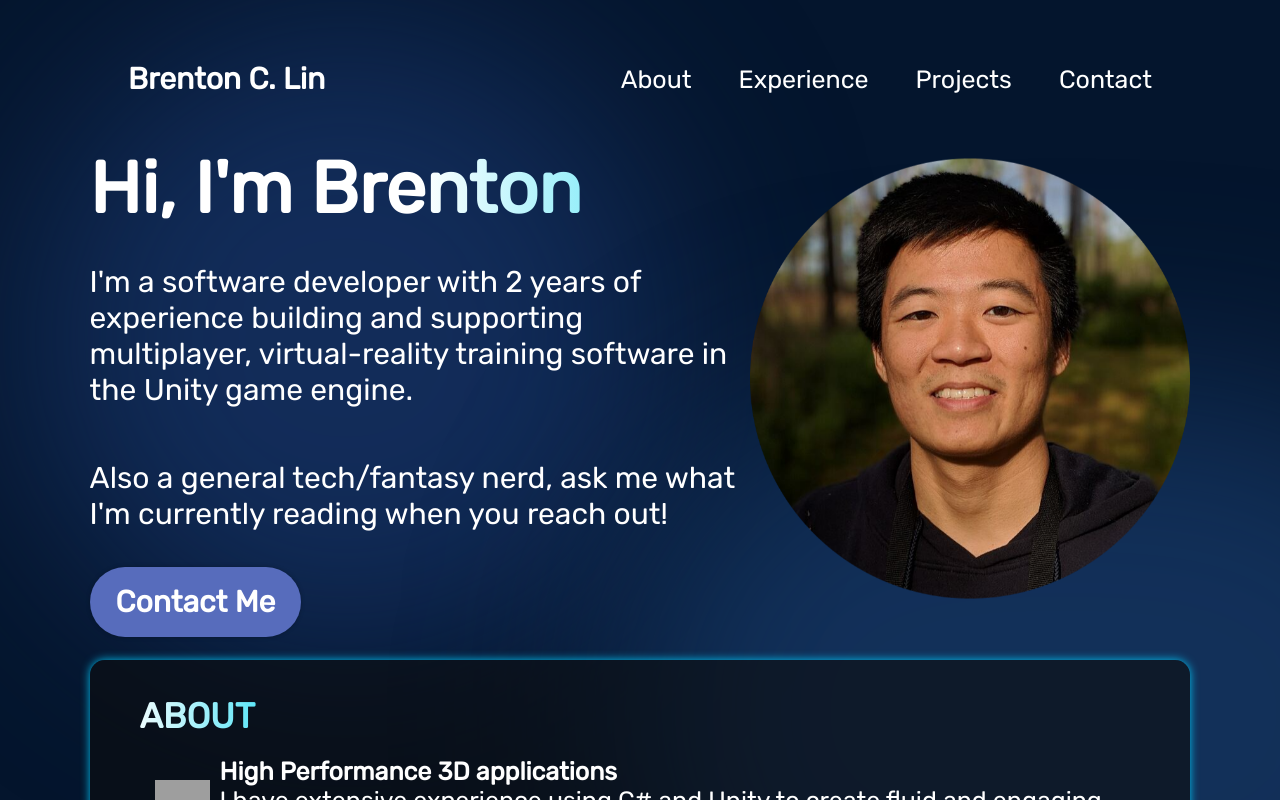
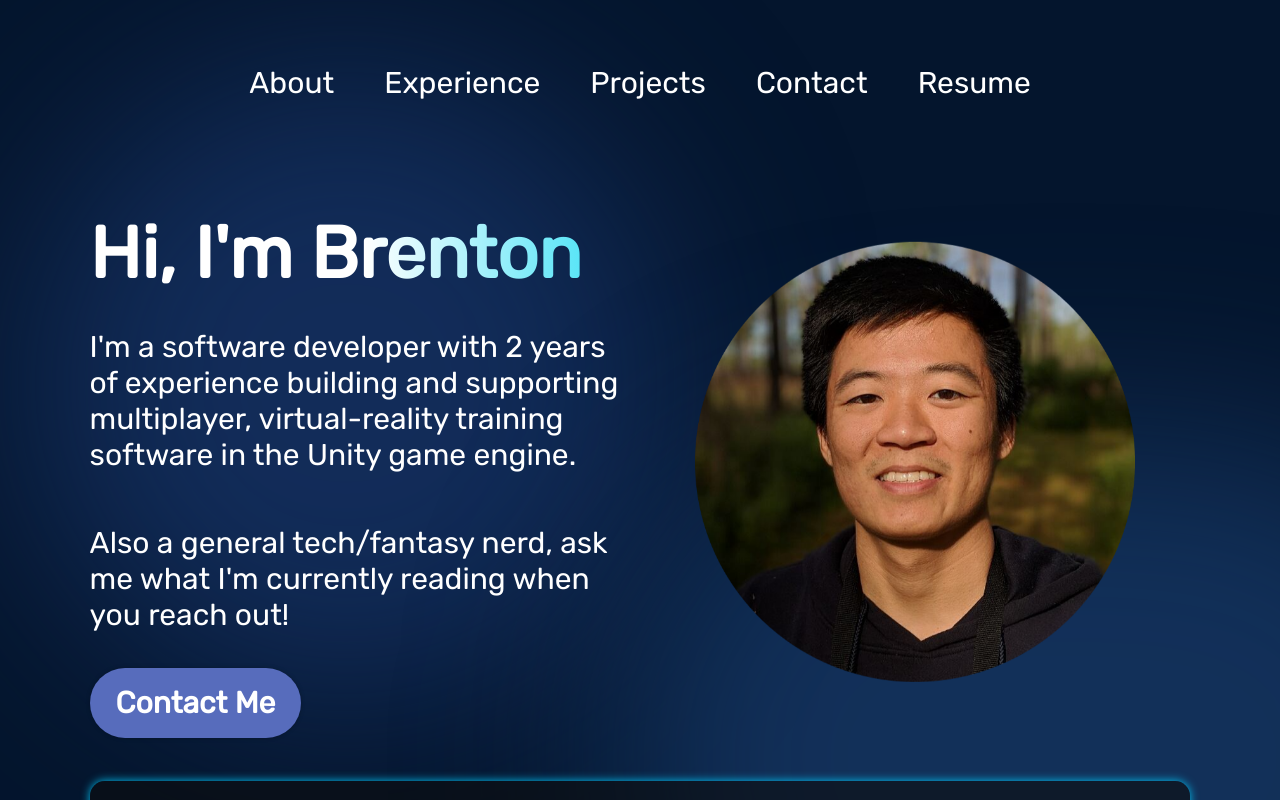
Before and after one commit to Brenton-Lin/PortfolioSite, a React (Vite) app in the folder Portfolio Site/: page / in a window 1280 px wide. Shown: the top 800 px of the page. Built offline with nearby package versions, Linux system fonts and the light colour scheme; grey boxes are pictures that could not be loaded.

Commit message:
Layout improvements, Single navbar consalidation, resume link for later

```diff
--- a/Portfolio Site/src/components/Hero/Hero.module.css
+++ b/Portfolio Site/src/components/Hero/Hero.module.css
@@ -5,7 +5,7 @@
   display: flex;
   align-items: center;
   justify-content: space-between;
-  margin-top: 49px;
+  margin-top: 7%;
   z-index: 1;
   margin-left: 7%;
   margin-right: 7%;
@@ -55,6 +55,7 @@
 .heroImg {
   width: 40%;
   z-index: 1;
+  margin: 5%;
   animation-name: floating;
   animation-duration: 3s;
   animation-iteration-count: infinite;
--- a/Portfolio Site/src/components/Navbar/Navbar.jsx
+++ b/Portfolio Site/src/components/Navbar/Navbar.jsx
@@ -8,9 +8,7 @@ export const Navbar = () => {
 
   return (
     <nav className={styles.navbar}>
-      <a className={styles.title} href="/">
-        Brenton C. Lin
-      </a>
+
       <div className={styles.menu}>
         <img
           className={styles.menuBtn}
@@ -38,8 +36,12 @@ export const Navbar = () => {
           <li>
             <a href="#contact">Contact</a>
           </li>
+          <li>
+            <a href="#contact#">Resume</a>
+          </li>
         </ul>
       </div>
+
     </nav>
   );
 };
--- a/Portfolio Site/src/components/Navbar/Navbar.module.css
+++ b/Portfolio Site/src/components/Navbar/Navbar.module.css
@@ -3,11 +3,10 @@
 .navbar {
   position: relative;
   display: flex;
-  align-items: center;
-  justify-content: space-between;
-  padding-top: 61px;
+  justify-content: space-evenly;
+  padding-top: 65px;
   z-index: 2;
-  margin: 0 10%;
+  margin: 0 15%;
 }
 
 .title {
@@ -28,12 +27,12 @@
 
 .menuItems {
   display: flex;
-  gap: 47px;
+  gap: 50px;
   list-style: none;
 }
 
 .menuItems a {
-  font-size: 25px;
+  font-size: 30px;
   color: var(--color-text);
   text-decoration: none;
 }
@@ -47,7 +46,8 @@
   .menu {
     position: absolute;
     right: 0;
-    margin-right: 10%;
+    top: 10px;
+    margin-right: 0%;
     flex-direction: column;
     align-items: flex-end;
     gap: 11px;
--- a/Portfolio Site/src/components/Projects/Projects.module.css
+++ b/Portfolio Site/src/components/Projects/Projects.module.css
@@ -24,6 +24,7 @@
 .projects {
   margin-top: 37px;
   display: flex;
+  flex-wrap: wrap;
   flex-direction: row;
   align-items: center;
   justify-content: center;
```
